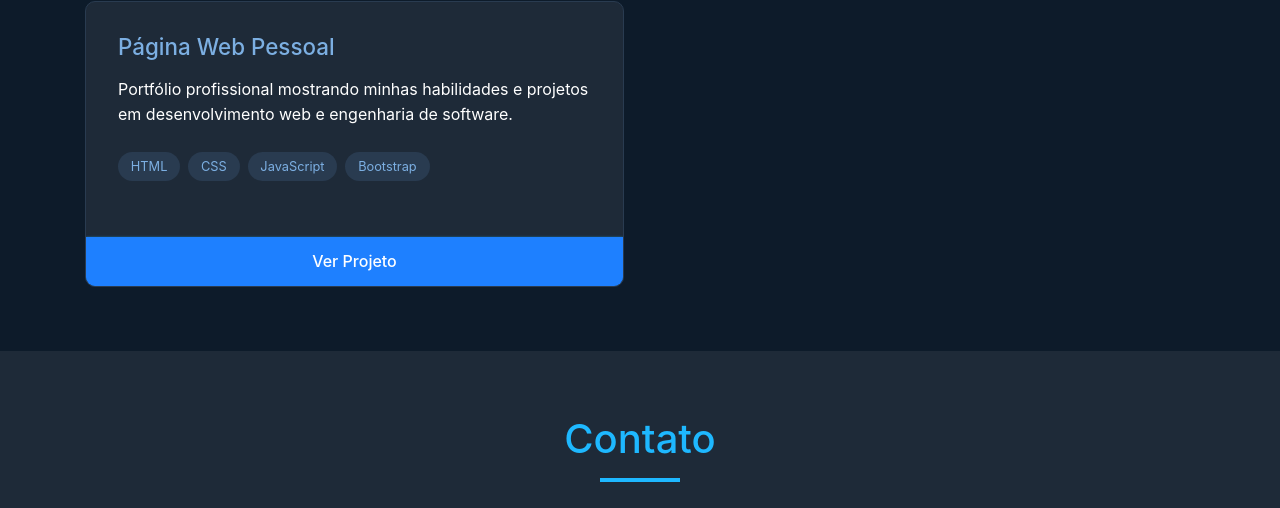
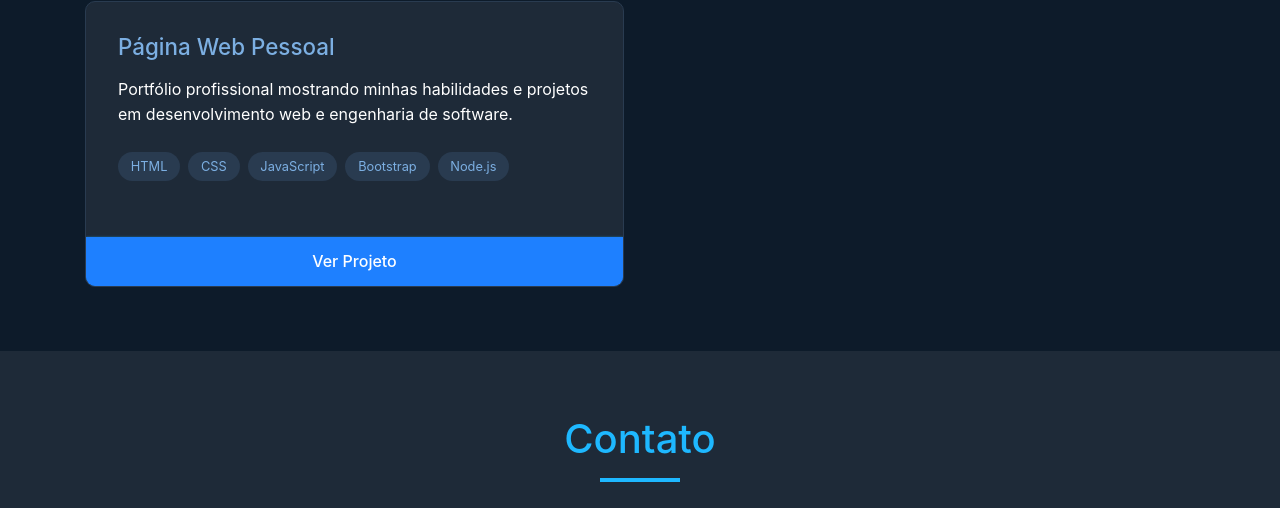
Before and after one commit to felipepcbatista/Portfolio.v2, a plain HTML site: page frontend/index.html in a window 1280 px wide. Shown: the part 1959-2467 px from the top of the page. Drawn offline with nearby package versions, Linux system fonts and the light colour scheme.

Commit message:
refactor: adiciona ferramenta 'Node.js' ao projeto 3

```diff
--- a/frontend/index.html
+++ b/frontend/index.html
@@ -182,6 +182,7 @@
                                 <span>CSS</span>
                                 <span>JavaScript</span>
                                 <span>Bootstrap</span>
+                                <span>Node.js</span>
                             </div>
                         </div>
                         <a href="https://github.com/felipepcbatista/Portfolio.v2" target="_blank" class="project-link">Ver Projeto</a>
```
